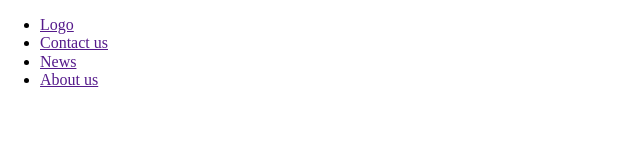
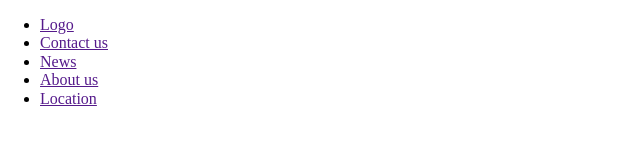
Before and after one commit to VitaliiRem/saturday, a plain HTML site: page index.html in a window 1280 px wide. Shown: the full height of the page, 0-640 px from the left. Drawn offline with nearby package versions, Linux system fonts and the light colour scheme; files that its build step writes are made by us from their sources.

Commit message:
second commit

```diff
--- a/index.html
+++ b/index.html
@@ -18,6 +18,7 @@
                     <li><a href="">Contact us</a></li>
                     <li><a href="">News</a></li>
                     <li><a href="">About us</a></li>
+                    <li><a href="">Location</a></li>
                 </ul>
             </nav>
         </div>
```
